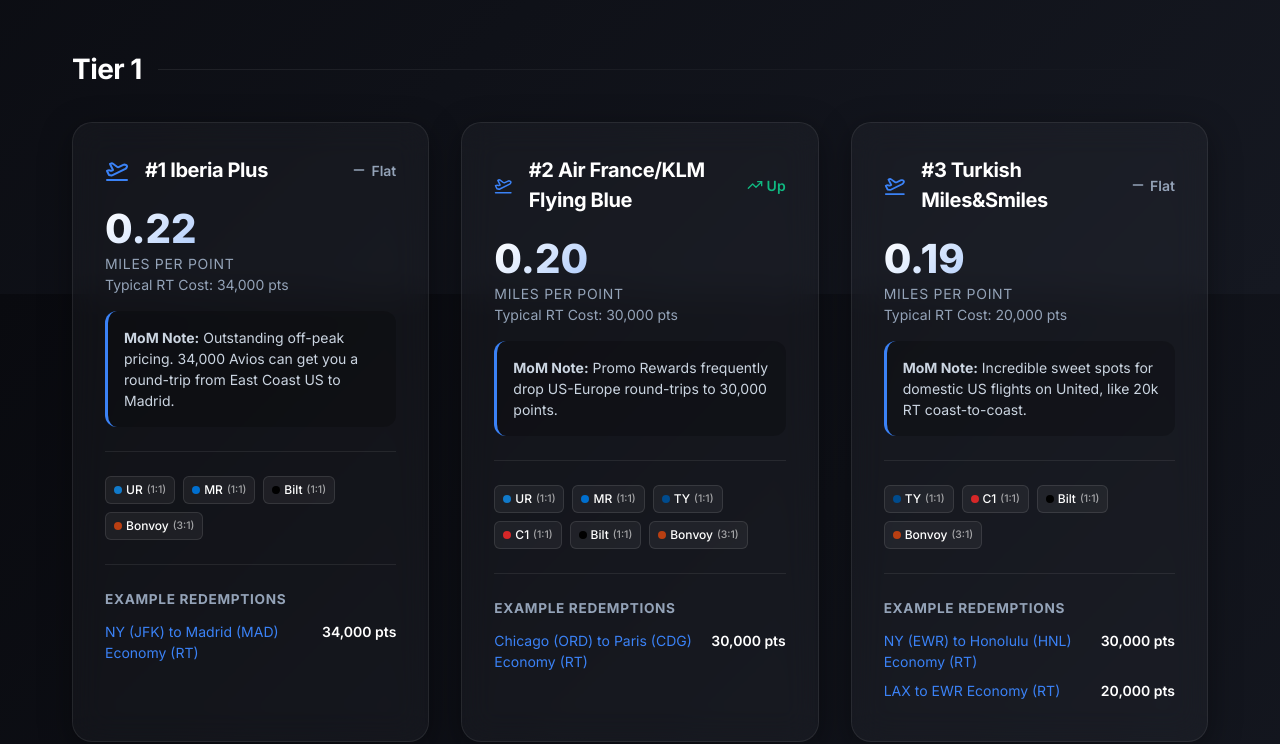
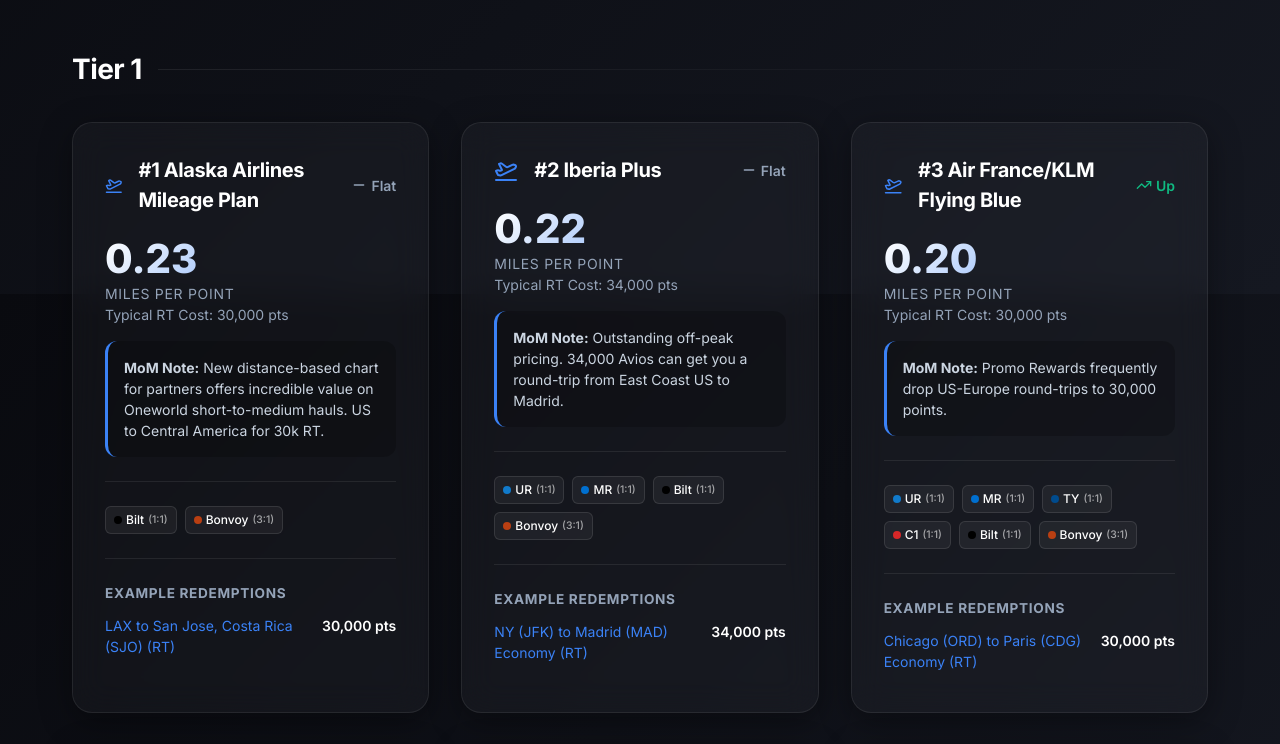
Before and after one commit to lklopfenstein/most-valuable-points, a React (Vite) app: page / in a window 1280 px wide. Shown: the part 506-1250 px from the top of the page. Built offline with nearby package versions, Linux system fonts and the light colour scheme.

Commit message:
data: Expanded program list with new airlines and hotels

```diff
--- a/src/data/loyaltyData.js
+++ b/src/data/loyaltyData.js
@@ -8,6 +8,22 @@
 };
 
 export const airlinesData = [
+  {
+    id: "alaska",
+    name: "Alaska Airlines Mileage Plan",
+    milesPerPoint: 0.23,
+    previousMilesPerPoint: 0.23,
+    cpp: 1.8,
+    typicalRtCost: 30000,
+    explanation: "New distance-based chart for partners offers incredible value on Oneworld short-to-medium hauls. US to Central America for 30k RT.",
+    transferPartners: [
+      { partner: "Bilt", ratio: "1:1" },
+      { partner: "Marriott", ratio: "3:1" }
+    ],
+    redemptionExamples: [
+      { title: "LAX to San Jose, Costa Rica (SJO) (RT)", cost: "30,000 pts", link: "https://www.alaskaair.com" }
+    ]
+  },
   {
     id: "iberia",
     name: "Iberia Plus",
@@ -213,6 +229,22 @@
   },
   // --- TOO FREAKIN EXPENSIVE AIRLINES ---
   {
+    id: "hawaiian",
+    name: "HawaiianMiles",
+    milesPerPoint: 0.08,
+    previousMilesPerPoint: 0.08,
+    cpp: 1.1,
+    typicalRtCost: 45000,
+    explanation: "While East Coast to Hawaii is far, it frequently costs 45k+ RT.",
+    transferPartners: [
+      { partner: "Amex", ratio: "1:1" },
+      { partner: "Marriott", ratio: "3:1" }
+    ],
+    redemptionExamples: [
+      { title: "Boston (BOS) to Honolulu (HNL) (RT)", cost: "50,000+ pts", link: "https://www.hawaiianairlines.com" }
+    ]
+  },
+  {
     id: "aadvantage",
     name: "American Airlines AAdvantage",
     milesPerPoint: 0.08,
@@ -226,6 +258,21 @@
     ],
     redemptionExamples: [
       { title: "US to Europe Economy (RT)", cost: "45,000+ pts", link: "https://www.aa.com" }
+    ]
+  },
+  {
+    id: "jal",
+    name: "Japan Airlines Mileage Bank",
+    milesPerPoint: 0.07,
+    previousMilesPerPoint: 0.07,
+    cpp: 1.4,
+    typicalRtCost: 50000,
+    explanation: "Excellent program, but US to Japan minimums start at 50,000 points RT.",
+    transferPartners: [
+      { partner: "Marriott", ratio: "3:1" }
+    ],
+    redemptionExamples: [
+      { title: "US to Tokyo Economy (RT)", cost: "50,000+ pts", link: "https://www.jal.co.jp" }
     ]
   },
   {
@@ -243,6 +290,62 @@
     ],
     redemptionExamples: [
       { title: "Chicago (ORD) to Rome (FCO) Economy (RT)", cost: "60,000+ pts", link: "https://www.united.com" }
+    ]
+  },
+  {
+    id: "emirates",
+    name: "Emirates Skywards",
+    milesPerPoint: 0.06,
+    previousMilesPerPoint: 0.06,
+    cpp: 1.0,
+    typicalRtCost: 80000,
+    explanation: "Known for luxury, but their economy rates from the US to Dubai are astronomically expensive.",
+    transferPartners: [
+      { partner: "Chase", ratio: "1:1" },
+      { partner: "Amex", ratio: "1:1" },
+      { partner: "Citi", ratio: "1:1" },
+      { partner: "CapitalOne", ratio: "1:1" },
+      { partner: "Bilt", ratio: "1:1" },
+      { partner: "Marriott", ratio: "3:1" }
+    ],
+    redemptionExamples: [
+      { title: "NY (JFK) to Dubai (DXB) Economy (RT)", cost: "85,000+ pts", link: "https://www.emirates.com" }
+    ]
+  },
+  {
+    id: "etihad",
+    name: "Etihad Guest",
+    milesPerPoint: 0.06,
+    previousMilesPerPoint: 0.06,
+    cpp: 1.1,
+    typicalRtCost: 75000,
+    explanation: "Recent devaluations effectively killed partner sweet spots. Long hauls are extremely expensive.",
+    transferPartners: [
+      { partner: "Amex", ratio: "1:1" },
+      { partner: "Citi", ratio: "1:1" },
+      { partner: "CapitalOne", ratio: "1:1" },
+      { partner: "Marriott", ratio: "3:1" }
+    ],
+    redemptionExamples: [
+      { title: "US to Abu Dhabi Economy (RT)", cost: "75,000+ pts", link: "https://www.etihad.com" }
+    ]
+  },
+  {
+    id: "qantas",
+    name: "Qantas Frequent Flyer",
+    milesPerPoint: 0.05,
+    previousMilesPerPoint: 0.05,
+    cpp: 1.0,
+    typicalRtCost: 85000,
+    explanation: "Their distance-based chart heavily penalizes US travelers crossing the Pacific.",
+    transferPartners: [
+      { partner: "Amex", ratio: "1:1" },
+      { partner: "Citi", ratio: "1:1" },
+      { partner: "CapitalOne", ratio: "1:1" },
+      { partner: "Marriott", ratio: "3:1" }
+    ],
+    redemptionExamples: [
+      { title: "LAX to Sydney (SYD) Economy (RT)", cost: "85,000+ pts", link: "https://www.qantas.com" }
     ]
   },
   {
@@ -297,6 +400,34 @@
 ];
 
 export const hotelsData = [
+  {
+    id: "accor",
+    name: "Accor Live Limitless (ALL)",
+    averagePoints: 6000,
+    previousAveragePoints: 6000,
+    cpp: 2.2,
+    explanation: "Fixed value (2000 pts = €40). A standard €120 3-star room is only 6,000 points. Massive value here.",
+    transferPartners: [
+      { partner: "CapitalOne", ratio: "2:1" }
+    ],
+    redemptionExamples: [
+      { title: "Mercure Paris Centre Tour Eiffel", cost: "8,000 pts", link: "https://all.accor.com" }
+    ]
+  },
+  {
+    id: "lhw",
+    name: "Leading Hotels of the World",
+    averagePoints: 10000,
+    previousAveragePoints: 10000,
+    cpp: 3.5,
+    explanation: "Points are hard to earn, but redemptions start as low as 4,000 pts for incredibly luxurious 5-star properties.",
+    transferPartners: [
+      { partner: "Citi", ratio: "1000:200" }
+    ],
+    redemptionExamples: [
+      { title: "The Ritz London", cost: "14,000 pts", link: "https://www.lhw.com" }
+    ]
+  },
   {
     id: "hyatt",
     name: "World of Hyatt",
@@ -358,6 +489,18 @@
   },
   // --- TOO FREAKIN EXPENSIVE HOTELS ---
   {
+    id: "sonesta",
+    name: "Sonesta Travel Pass",
+    averagePoints: 22000,
+    previousAveragePoints: 22000,
+    cpp: 0.7,
+    explanation: "Most 3+ star properties sit firmly in the 20,000 - 30,000 point tier.",
+    transferPartners: [],
+    redemptionExamples: [
+      { title: "The Royal Sonesta New Orleans", cost: "25,000 pts", link: "https://www.sonesta.com" }
+    ]
+  },
+  {
     id: "ihg",
     name: "IHG One Rewards",
     averagePoints: 28000,
```
